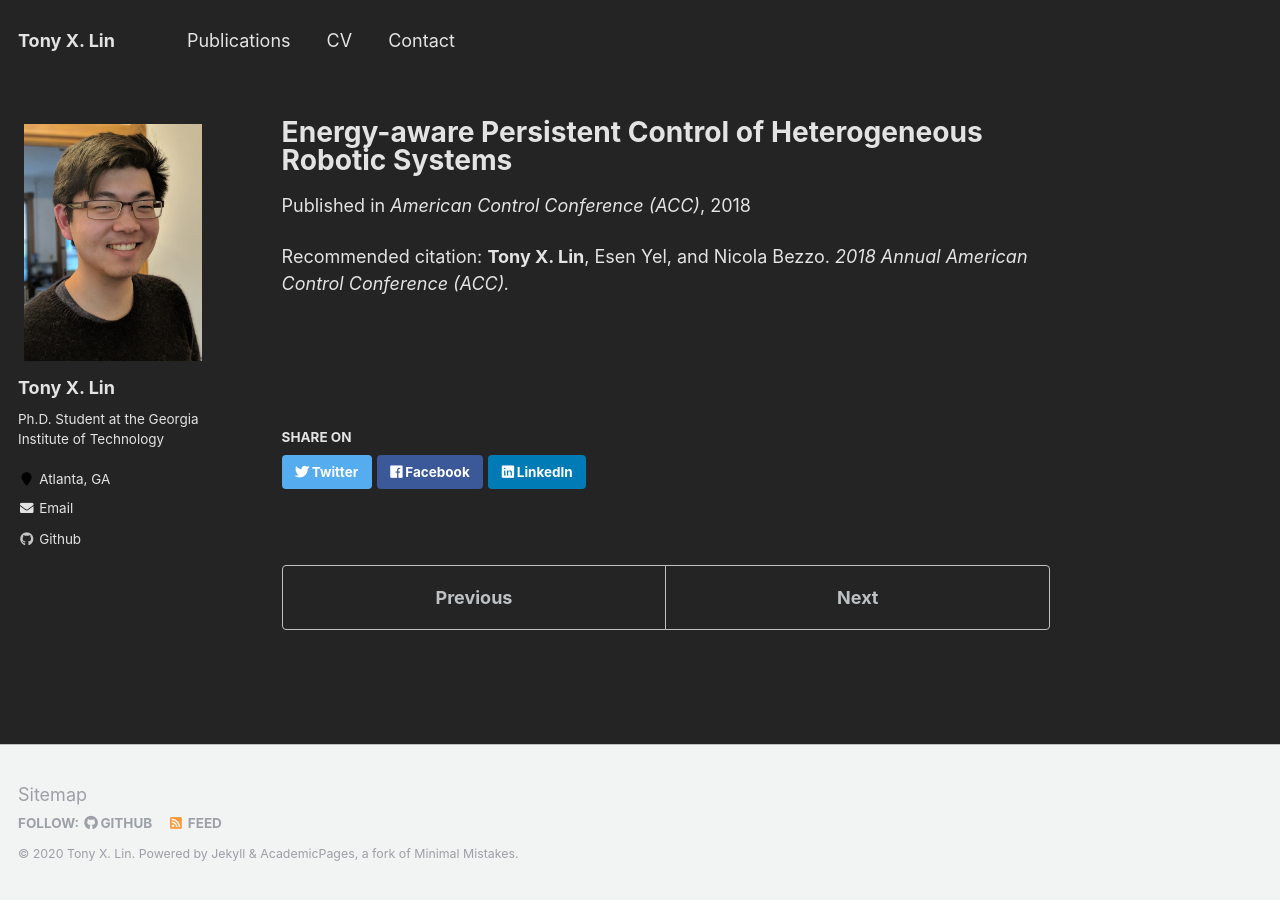
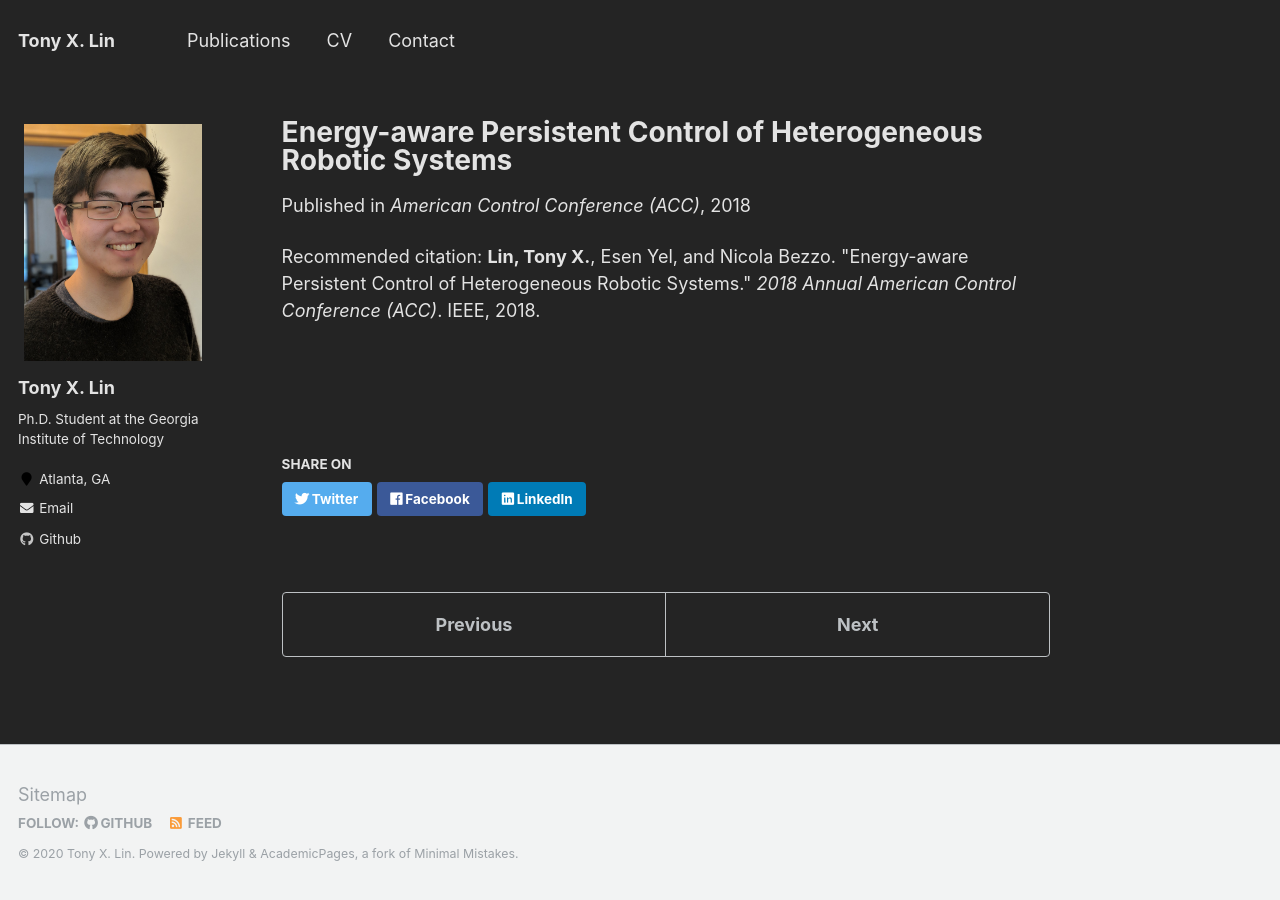
Before and after one commit to tony-x-lin/tony-x-lin.github.io, a Jekyll site: the page built from _publications/ACC2018.md, in a window 1280 px wide. Built offline with Jekyll 4.4.1, drawn with Linux system fonts in a browser that asks for light colours.

Commit message:
Update ACC2018.md

```diff
--- a/_publications/ACC2018.md
+++ b/_publications/ACC2018.md
@@ -4,5 +4,6 @@ collection: publications
 permalink: /publications/ACC18
 venue: "American Control Conference (ACC)"
 date: 2018-6-27
-citation: '<b>Tony X. Lin</b>, Esen Yel, and Nicola Bezzo. <i>2018 Annual American Control Conference (ACC).</i>'
+citation: <b>Lin, Tony X.</b>, Esen Yel, and Nicola Bezzo. "Energy-aware Persistent Control of Heterogeneous Robotic Systems." <i>2018 Annual American Control Conference (ACC)</i>. IEEE, 2018.
+
 ---
```
